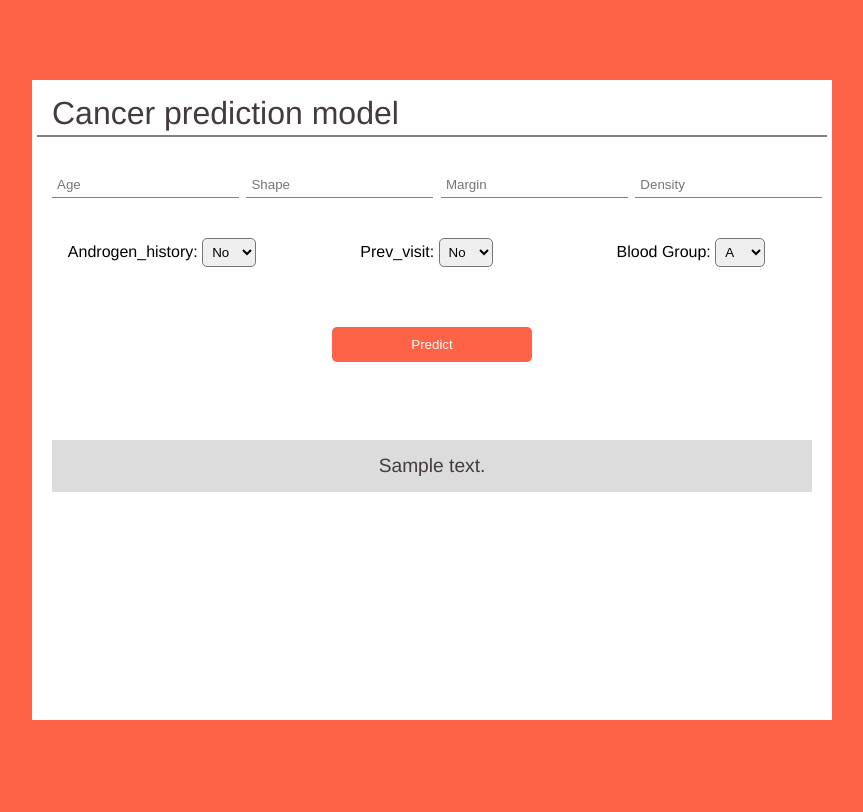
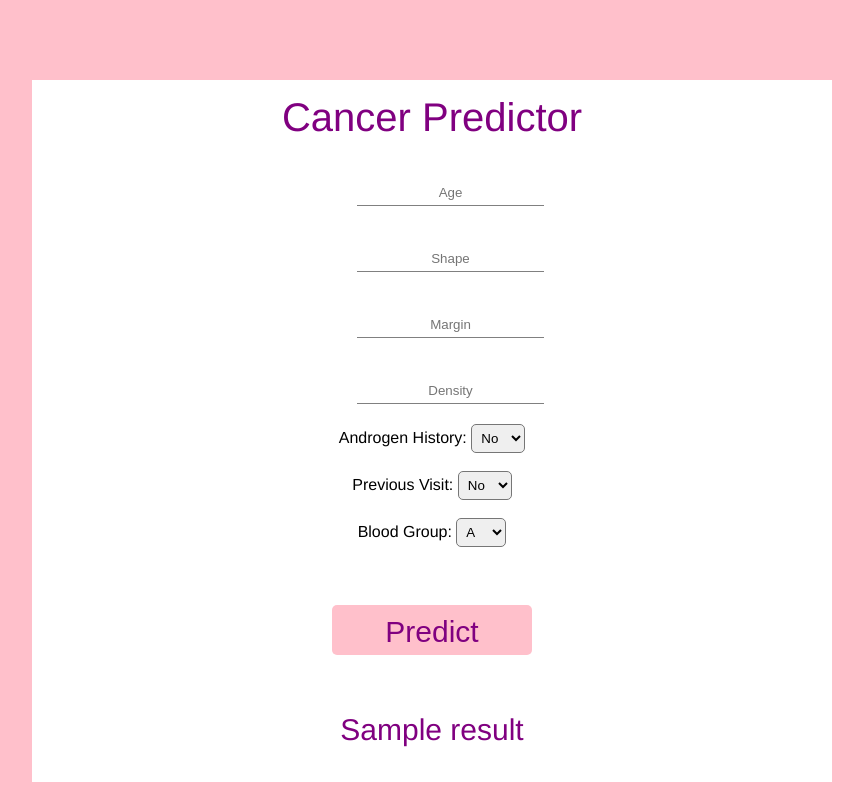
Before and after one commit to Trangle91/Cancer_Predictor_App, a Flask app: template templates/index.html in a window 1280 px wide. Shown: the whole page, without its empty margins (208-1071 px from the left). Before the commit the page ends 720 px from the top, so only its background shows below. Run offline with Flask 2, Linux system fonts and the light colour scheme; the template is opened without the code that fills it: most values are stand-ins (such as "Sample title", 1, 10 or a date in 2020); parts of the project's set-up code (start-up, migrations or seed data) failed here and were passed over.

Commit message:
Update index.html

```diff
--- a/templates/index.html
+++ b/templates/index.html
@@ -1,17 +1,15 @@
 <!DOCTYPE html>
 <html>
-
     <head>
         <meta charset="UTF-8">
-    <title>Cancer prediction</title>
+        <title>Cancer Predictor</title>
         <style>
-        body {
-            margin: 0;
-            background: tomato;
+            body{
+                margin:0;
+                background: pink;
                 font-family: Helvetica, sans-serif;
             }
-
-        .outer-box {
+            .outer-box{
                 min-height: 80vh;
                 position: relative;
                 max-width: 800px;
@@ -20,142 +18,128 @@
                 transform: translate(-50%);
                 background: white;
             }
-
-        .heading {
+            .heading{
                 margin: 5px;
                 padding: 15px;
-            /* text-align: center; */
-            font-size: 2rem;
-            color: #443b3b;
+                text-align: center;
+                font-size: 40px;
+                color:purple;
                 position: relative;
             }
-
-        .heading::after {
+           /* .heading::after{
                 content: "";
                 width: 100%;
                 position: absolute;
                 height: 2px;
                 bottom: 0;
-            left: 0;
                 margin-bottom: 10px;
                 background: gray;
-        }
-        /* .form-class {
-            padding-top: 30px;
-        } */
-
-        input {
+            }*/
+            input{
                 position: relative;
                 outline: none;
                 border: none;
                 border-bottom: 1px solid grey;
                 padding: 5px;
+                text-align: center;
             }
-
-        .input {
+            .input{
                 margin: 20px;
                 display: inline-block;
                 width: 150px;
             }
-
-        select {
+            select{
                 padding: 5px;
                 cursor: pointer;
                 border-radius: 5px;
             }
-
-        .select {
+            .select{
                 position: relative;
-            width: 220px;
-            display: inline-block;
-            margin: 20px;
-            text-align: center;
-        }
-
-        .wrap {
-            position: relative;
-            display: flex;
+                display: flec;
                 justify-content: center;
                 width: 100%;
             }
-
-        button {
+            button{
+                font-size: 30px;
+                width:120px;
+                height:50px;
                 border-radius: 5px;
                 cursor: pointer;
                 padding: 10px;
-            background: tomato;
+                background: pink;
                 outline: none;
                 margin: 40px auto;
                 min-width: 200px;
-            color: white;
+                color: purple;
                 transition: all 0.3s ease-out;
-            border: none;
+                border: black;
+                display: block;
             }
-
-        button:hover {
+            button::hover{
                 background: gray;
             }
-
-        .result {
+            .result{
                 position: relative;
-            margin: 20px;
+                margin-bottom: 30px;
                 text-align: center;
-            background: gainsboro;
-            color: #443b3b;
-            font-size: 1.2rem;
-            padding: 15px;
+                background: white;
+                color: purple;
+                font-size: 30px;
+                padding-bottom: 35px;
             }
         </style>
     </head>
-
     <body>
         <div class="outer-box">
-        <div class="heading">Cancer prediction model</div>
-        <form class="form-class" action="{{ url_for('predict')}}" method="post">
+            <div class="heading">Cancer Predictor</div>
+            <form class="form-class" action="{{url_for('predict')}}" align="center" method="post" >
+
                 <div class="input">
                     <input type="text" name="Age" placeholder="Age" required="required" /><br>
-            </div>
+                </div><br>
                 <div class="input">
                     <input type="text" name="Shape" placeholder="Shape" required="required" /><br>
-            </div>
+                </div><br>
                 <div class="input">
                     <input type="text" name="Margin" placeholder="Margin" required="required" /><br>
-            </div>
+                </div>  <br>
+
                 <div class="input">
                     <input type="text" name="Density" placeholder="Density" required="required" /><br>
-            </div><br>
+                </div> <br>
+
                 <div class="select">
-                Androgen_history: <select name="androgen_history">
+                    Androgen History: <select name="androgen_history">
+
                         <option value="0">No</option>
                         <option value="1">Yes</option>
                     </select>
-            </div>
+                </div> <br>
                 <div class="select">
-                Prev_visit: <select name="prev_visit">
+                    Previous Visit: <select name="prev_visit">
+
                         <option value="0">No</option>
                         <option value="1">Yes</option>
                     </select>
-            </div>
+                </div> <br>
                 <div class="select">
-                Blood Group: <select name="Blood Group">
-                    <option value="1">A</option>
-                    <option value="2">B</option>
-                    <option value="3">AB</option>
-                    <option value="4">O</option>
+                    Blood Group: <select name="blood">
+
+                        <option value="A">A</option>
+                        <option value="B">B</option>
+                        <option value="AB">AB</option>
+                        <option value="O">O</option>
                     </select>
-            </div><br>
+                </div> <br>
+
                 <div class="wrap">
                     <button type="submit" class="btn btn-primary btn-block btn-large">Predict</button>
                 </div>
                 </form>
                 <br>
                 <div class="result">
-            {{ prediction_text }}
+                    {{ Result}}
                 </div>
-
         </div>
-
-
     </body>
-
 </html>
```
Lines whose indentation alone changed are shown as unchanged.
